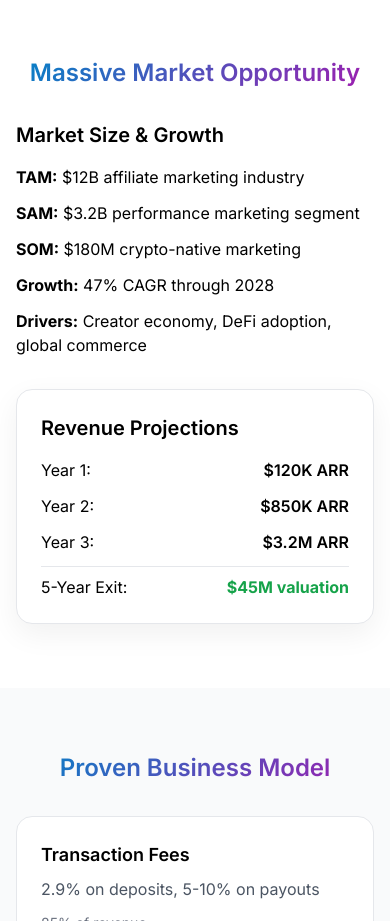
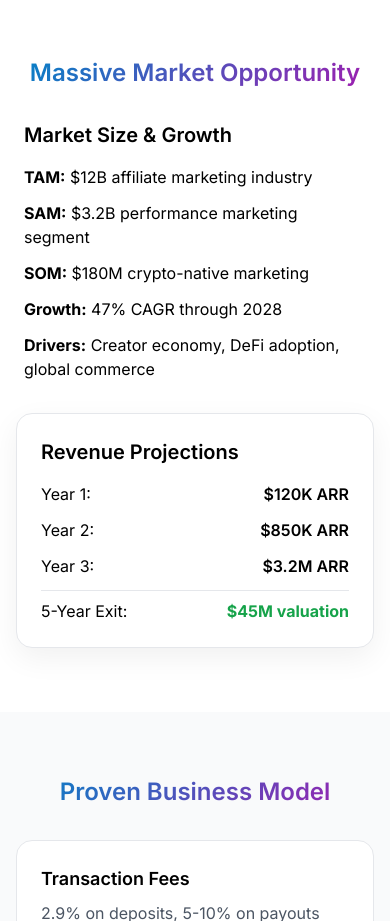
Before and after one commit to mihailistov/refpool-landing, a Next.js app: page /investors in a window 390 px wide. Shown: the part 2840-3761 px from the top of the page. Built offline with nearby package versions, Linux system fonts and the light colour scheme.

Commit message:
investors margin/padding

```diff
--- a/pages/investors.tsx
+++ b/pages/investors.tsx
@@ -97,7 +97,7 @@ export default function Investors() {
           <div className="mx-auto container-tight px-4">
             <h2 className="h2 mb-8 text-center">Massive Market Opportunity</h2>
             <div className="grid md:grid-cols-2 gap-8 items-center">
-              <div>
+              <div className="px-2 sm:px-0">
                 <h3 className="text-xl font-semibold mb-4">Market Size & Growth</h3>
                 <ul className="space-y-3">
                   <li><strong>TAM:</strong> $12B affiliate marketing industry</li>
```
